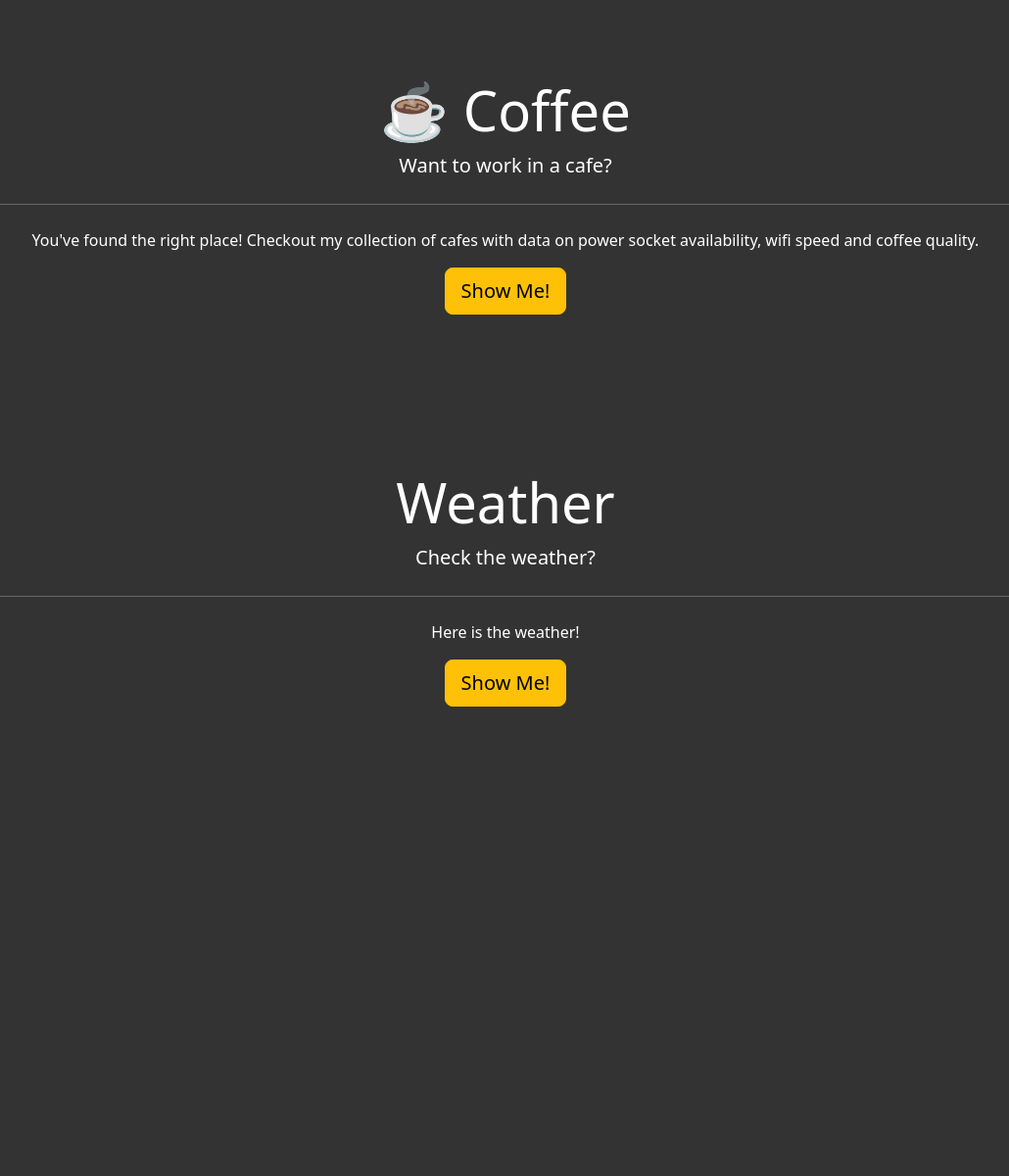
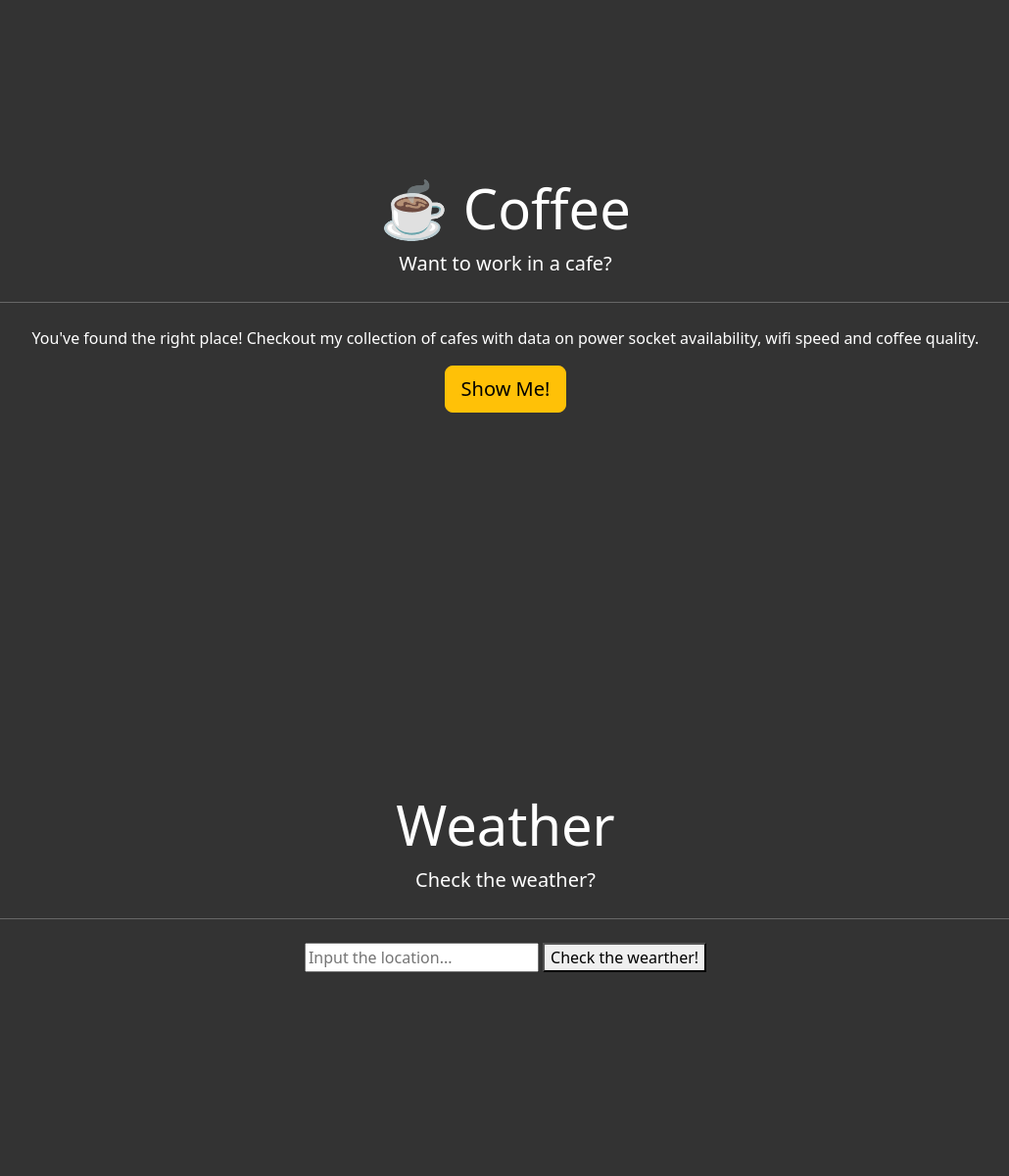
Before and after one commit to taka-rl/flask_webapp, a Flask app: page / in a window 1280 px wide. Shown: the whole page at 98% size, without its empty margins (124-1154 px from the left). Before the commit the page ends 721 px from the top, so only its background shows below. Run offline with Flask 3, Linux system fonts and the light colour scheme; parts of the project's set-up code (start-up, migrations or seed data) failed here and were passed over; some libraries are stand-ins or nearby versions.

Commit message:
get weather information through openweather api and show it in weather.html

```diff
--- a/main.py
+++ b/main.py
@@ -134,12 +134,15 @@ def delete():
     return redirect(url_for('home'))
 
 
-@app.route('/weather/<str: location>', methods=["POST", "GET"])
-def show_weather(location):
+@app.route('/weather', methods=["POST", "GET"])
+def show_weather():
+    if request.method == "POST":
+        location = request.form["loc"]
 
-    weather_data = get_weather_info(location)
+        weather_data = get_weather_info(location)
+        print(weather_data)
 
-    return render_template('weather.html', weather_data=weather_data)
+    return render_template('weather.html', loc=location, weather_data=weather_data)
 
 
 if __name__ == "__main__":
--- a/param.py
+++ /dev/null
@@ -1,3 +0,0 @@
-
-# API KEY
-WEATHER_API_KEY = ''
--- a/static/css/styles.css
+++ b/static/css/styles.css
@@ -14,7 +14,7 @@ a {
   display: flex;
   align-items: center;
   margin: 0;
-  height: 50vh;
+  height: 75vh;
   color: white;
   background-color: #333;
 }
--- a/templates/index.html
+++ b/templates/index.html
@@ -17,10 +17,10 @@
         <h1 class="display-4">Weather </h1>
         <p class="lead">Check the weather?</p>
         <hr class="my-4">
-        <p>Here is the weather!</p>
-        <!-- Here is an input where he/she wants to check the weather-->
-        <form></form>
-        <a class="btn btn-warning btn-lg" href=" {{ url_for('show_weather') }}" role="button">Show Me!</a>
+        <form method="post" action="{{ url_for('show_weather') }}">
+            <input name="loc" type="text" placeholder="Input the location..." required>
+            <button type="submit">Check the wearther!</button>
+        </form>
     </div>
 </div>
 
--- a/weather.py
+++ b/weather.py
@@ -1,6 +1,9 @@
 from typing import Any
-from param import WEATHER_API_KEY
 
+
+# API KEY
+# OpenWeather
+WEATHER_API_KEY = 'Replace with your API key'
 
 def get_weather_info(location: str) -> dict[str, Any]:
     """
@@ -23,9 +26,9 @@ def get_weather_info(location: str) -> dict[str, Any]:
     if response.status_code == 200:
         data = response.json()  # Parse the JSON response
 
-        weather_data = {'Temperature': data['main']['temp'], 'Wind Speed': data['wind']['speed'],
-                        'Pressure': data['main']['pressure'], 'Humidity': data['main']['humidity'],
-                        'Description': data['weather'][0]['description']}
+        weather_data = {'temperature': data['main']['temp'], 'wind_speed': data['wind']['speed'],
+                        'pressure': data['main']['pressure'], 'humidity': data['main']['humidity'],
+                        'description': data['weather'][0]['description']}
 
         return weather_data
     else:
```
Also changed, not shown: templates/weather.html (+11 -14 lines).
